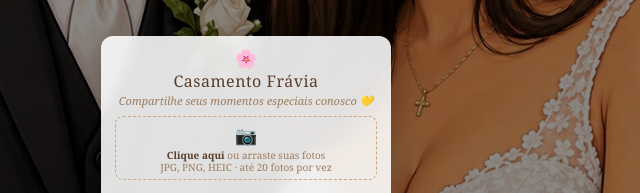
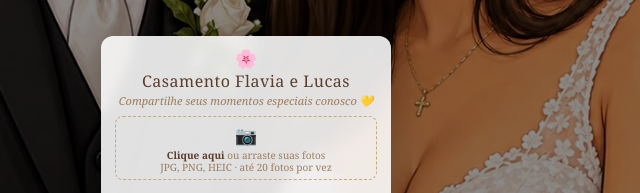
Before and after one commit to lucasvrmoreira/casamentofravia, a plain HTML site: page static/index.html in a window 1280 px wide. Shown: the part 517-710 px from the top of the page, 394-1034 px from the left. Drawn offline with Linux system fonts and the light colour scheme.

Commit message:
atualizando nome do card princpal

```diff
--- a/static/index.html
+++ b/static/index.html
@@ -159,7 +159,7 @@
 <body>
   <div class="card">
     <div class="flores">🌸</div>
-    <h1>Casamento Frávia</h1>
+    <h1>Casamento Flavia e Lucas</h1>
     <p class="subtitle">Compartilhe seus momentos especiais conosco 💛</p>
 
     <div class="drop-area" id="dropArea" onclick="document.getElementById('fileInput').click()">
```
Also changed, not shown: static/qrcode.png (added).
